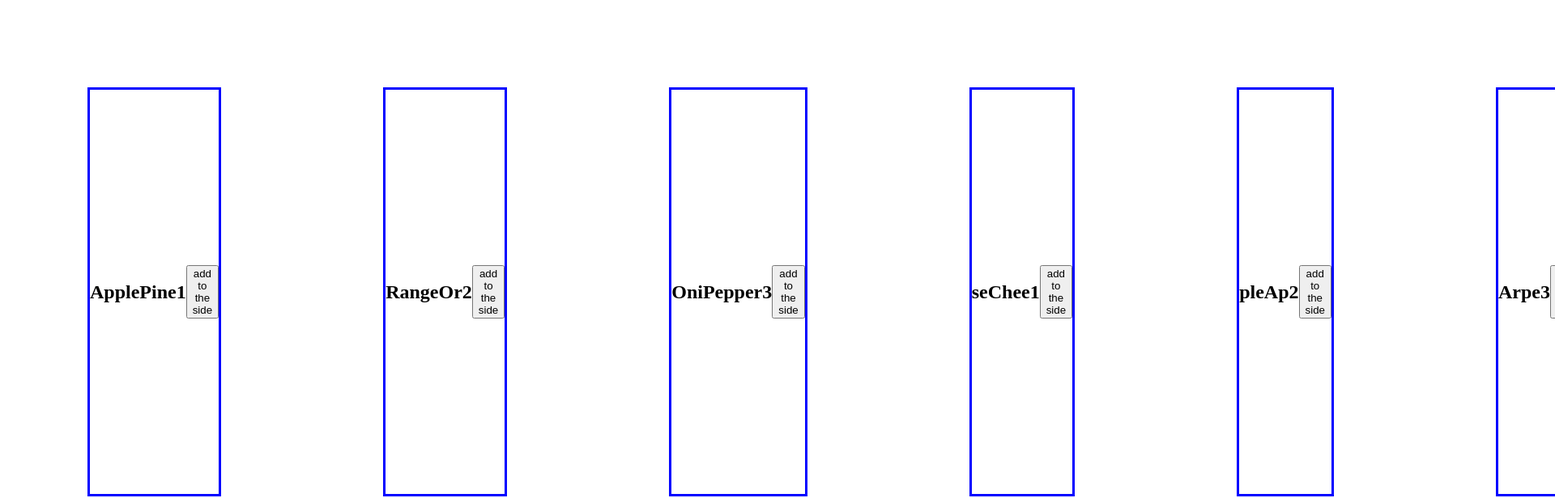
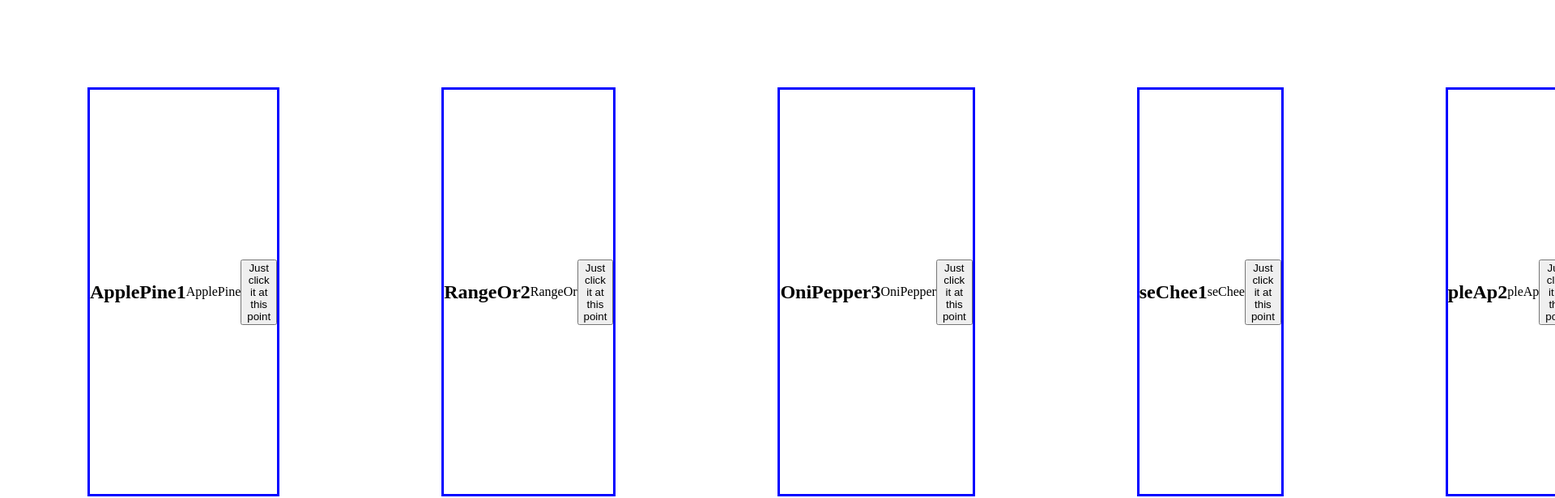
Before and after one commit to staten-island-tech/vue-reactivity-project-ierhe, a Vue app in the folder app/: page / in a window 1280 px wide. Shown: the top 616 px of the page at 81% size, 1920 px wide, since content can reach past the window. Built offline with nearby package versions, Linux system fonts and the light colour scheme.

Commit message:
Update TwoBox.vue

```diff
--- a/app/src/components/TwoBox.vue
+++ b/app/src/components/TwoBox.vue
@@ -2,7 +2,7 @@
     <div>
         <h2>{{ guds.nameofguds }}</h2>
         <h2>{{ guds.price }}</h2>
-        <button @click="cartadding">add to the side</button>
+        <slot></slot>
     </div>
 </template>
 
```
